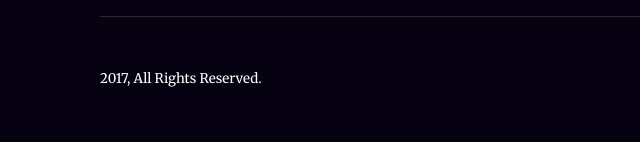
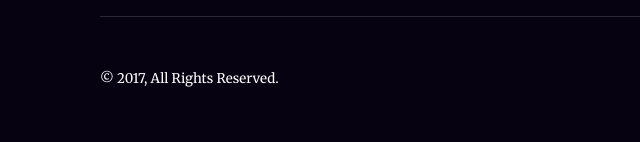
Before and after one commit to SRSayed/New-Year-New-Mission, a plain HTML site: page index.html in a window 1280 px wide. Shown: the part 7336-7478 px from the top of the page, 0-640 px from the left. Drawn offline with Linux system fonts and the light colour scheme.

Commit message:
copyright symbol added

```diff
--- a/index.html
+++ b/index.html
@@ -123,7 +123,7 @@
             </div>
             <div class="foot-bottom">
                 <div class="foot-bottom-left">
-                    <small>2017, All Rights Reserved.</small>
+                    <small>&copy; 2017, All Rights Reserved.</small>
                 </div>
                 <div class="foot-bottom-right">
                     <button class="btn-unsub">Unsubscribe</button>
```
